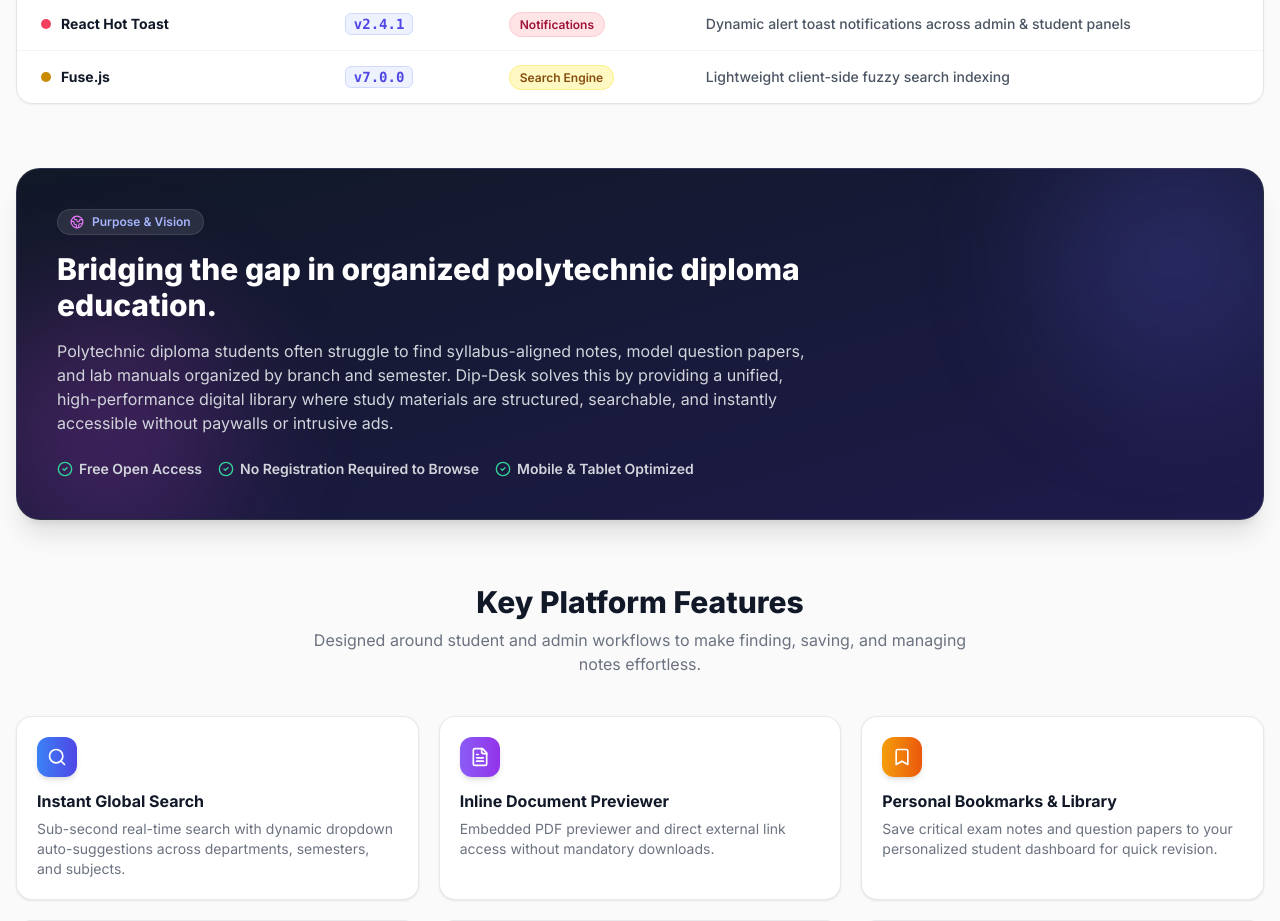
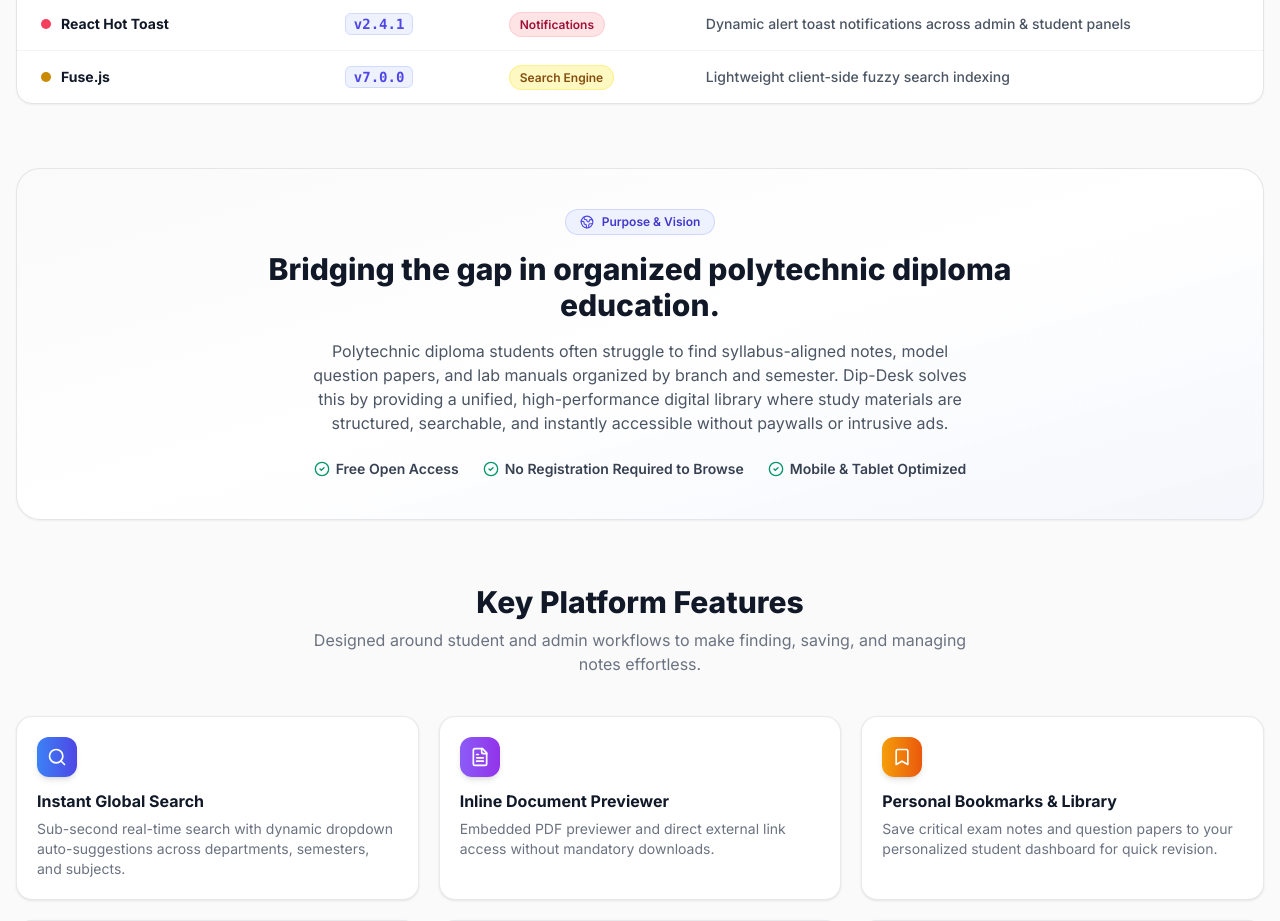
Before and after one commit to 0-ZERONE-1/Dip-Desk, a Next.js app: page /about in a window 1280 px wide. Shown: the part 840-1761 px from the top of the page. Built offline with nearby package versions, Linux system fonts and the light colour scheme; no server answers.

Commit message:
About Page Update

```diff
--- a/app/about/page.tsx
+++ b/app/about/page.tsx
@@ -250,29 +250,26 @@ export default function AboutPage() {
           </div>
         </motion.div>
 
-        {/* Mission Statement Banner */}
+        {/* Purpose & Vision Section */}
         <motion.div
           initial={{ opacity: 0, y: 20 }}
           animate={{ opacity: 1, y: 0 }}
-          className="relative overflow-hidden rounded-3xl bg-gradient-to-br from-gray-900 via-surface-900 to-primary-950 p-6 sm:p-10 text-white shadow-xl mb-16 border border-white/10"
+          className="relative overflow-hidden rounded-3xl bg-gradient-to-br from-surface-50 via-white to-primary-50/40 p-6 sm:p-10 text-center shadow-sm mb-16 border border-surface-200/90"
         >
-          <div className="absolute top-0 right-0 -mt-10 -mr-10 w-64 h-64 bg-primary-500/20 rounded-full blur-3xl pointer-events-none" />
-          <div className="absolute bottom-0 left-0 -mb-10 -ml-10 w-64 h-64 bg-accent-500/20 rounded-full blur-3xl pointer-events-none" />
-
-          <div className="relative z-10 max-w-3xl">
-            <div className="inline-flex items-center gap-2 px-3 py-1 rounded-full bg-white/10 backdrop-blur-md text-xs font-semibold text-primary-300 mb-4 border border-white/10">
-              <Globe2 className="w-3.5 h-3.5 text-accent-400" /> Purpose & Vision
+          <div className="relative z-10 max-w-3xl mx-auto flex flex-col items-center">
+            <div className="inline-flex items-center gap-2 px-3.5 py-1 rounded-full bg-primary-50 border border-primary-200/80 text-xs font-semibold text-primary-700 mb-4 shadow-2xs">
+              <Globe2 className="w-3.5 h-3.5 text-primary-600" /> Purpose & Vision
             </div>
-            <h2 className="text-2xl sm:text-3xl font-extrabold mb-4 leading-snug text-white">
+            <h2 className="text-2xl sm:text-3xl font-extrabold mb-4 leading-snug text-gray-900">
               Bridging the gap in organized polytechnic diploma education.
             </h2>
-            <p className="text-sm sm:text-base text-gray-300 leading-relaxed mb-6">
+            <p className="text-sm sm:text-base text-gray-600 leading-relaxed mb-6 max-w-2xl">
               Polytechnic diploma students often struggle to find syllabus-aligned notes, model question papers, and lab manuals organized by branch and semester. Dip-Desk solves this by providing a unified, high-performance digital library where study materials are structured, searchable, and instantly accessible without paywalls or intrusive ads.
             </p>
-            <div className="flex flex-wrap gap-4 text-xs sm:text-sm font-semibold text-gray-300">
-              <span className="flex items-center gap-1.5"><CheckCircle2 className="w-4 h-4 text-emerald-400" /> Free Open Access</span>
-              <span className="flex items-center gap-1.5"><CheckCircle2 className="w-4 h-4 text-emerald-400" /> No Registration Required to Browse</span>
-              <span className="flex items-center gap-1.5"><CheckCircle2 className="w-4 h-4 text-emerald-400" /> Mobile & Tablet Optimized</span>
+            <div className="flex flex-wrap items-center justify-center gap-4 sm:gap-6 text-xs sm:text-sm font-semibold text-gray-700">
+              <span className="flex items-center gap-1.5"><CheckCircle2 className="w-4 h-4 text-emerald-600" /> Free Open Access</span>
+              <span className="flex items-center gap-1.5"><CheckCircle2 className="w-4 h-4 text-emerald-600" /> No Registration Required to Browse</span>
+              <span className="flex items-center gap-1.5"><CheckCircle2 className="w-4 h-4 text-emerald-600" /> Mobile & Tablet Optimized</span>
             </div>
           </div>
         </motion.div>
```
